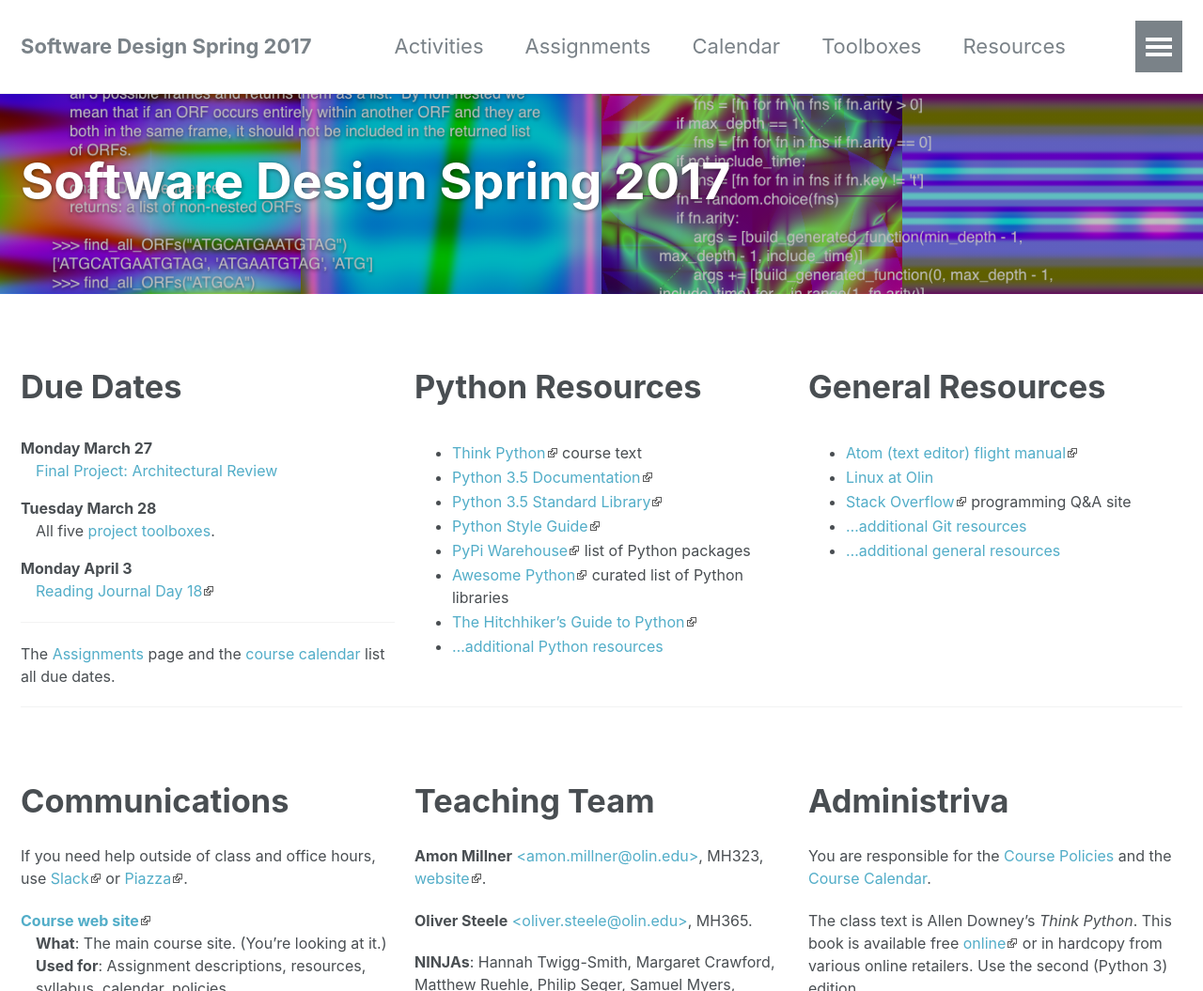
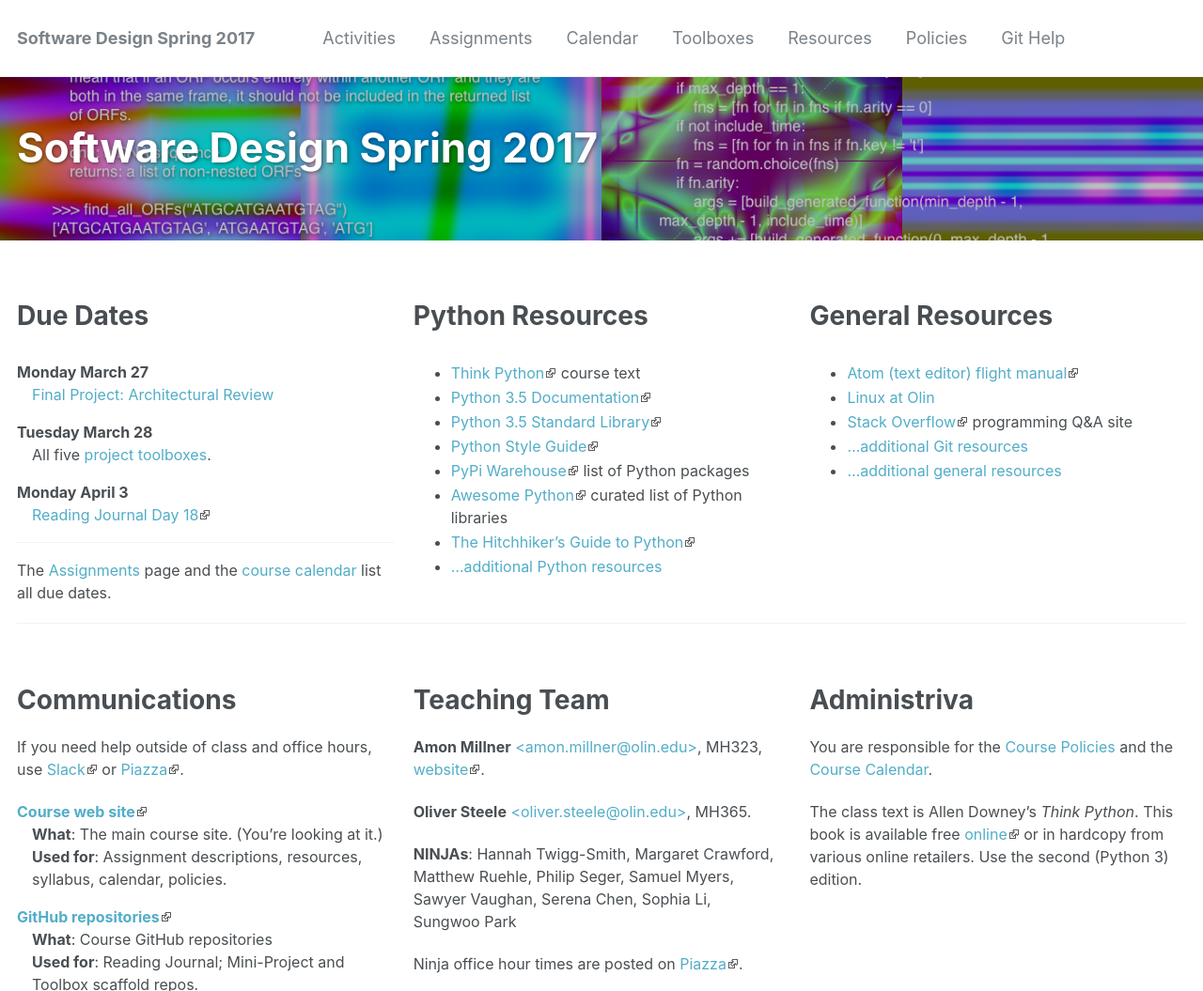
Before and after one commit to sd17spring/sd17spring.github.io, a Jekyll site: the page built from _pages/home.html, in a window 1280 px wide, cut to the strip 0-1055 px from the top of the page. Shown: the whole strip at 94% size. Built offline with Jekyll 4.4.1, drawn with Linux system fonts in a browser that asks for light colours.

Commit message:
smaller max html font size

```diff
--- a/_sass/_reset.scss
+++ b/_sass/_reset.scss
@@ -15,11 +15,11 @@ html {
   }
 
   @include breakpoint($large) {
-    font-size: 20px;
+    font-size: 18px; /* was 22px */
   }
 
   @include breakpoint($x-large) {
-    font-size: 22px;
+    font-size: 18px; /* was 22px */
   }
 
   -webkit-text-size-adjust: 100%;
```
